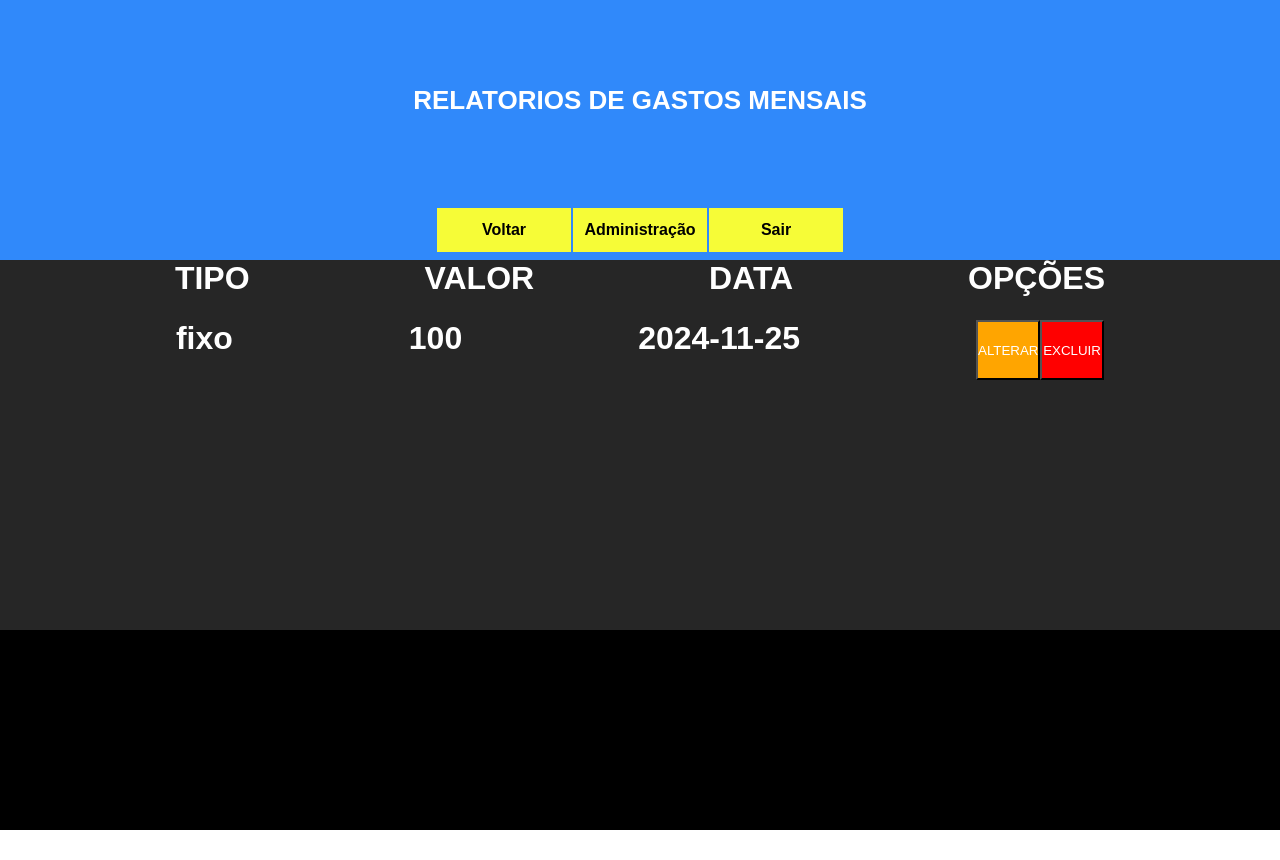
After one commit to 1ustavo/valor, a PHP site: page /lista-pag.php in a window 1280 px wide. The commit adds this page. Run offline with PHP 8.4, Linux system fonts and the light colour scheme; the visitor is signed in with stand-in values (Sample User, id 1).

Commit message:
excluir/alterar

```diff
--- /dev/null
+++ b/lista-pag.php
@@ -0,0 +1,28 @@
+<?php
+    session_start();
+    include 'header.php';
+    if(!isset($_SESSION['logado'])){
+        header('location:index.php');
+    }
+?>
+    <main style="background-color:#262626">
+       <div class="tabela-pag">
+        <div class="tabela-forma">
+        <h1>TIPO</h1>
+        <h1>VALOR</h1>
+        <h1>DATA</h1>
+        <h1>OPÇÕES</h1>
+        </div>
+        <div class="tabela-resultado">
+                <h1>fixo</h1>
+                <h1>100</h1>
+                <h1>2024-11-25</h1>
+           <div class="botao-tabela"><button style="background-color:orange; color: white;">ALTERAR</button>
+            <button style="background-color:red; color: white;">EXCLUIR</button></div>
+
+        </div>
+       </div>
+        </main>
+    <?php
+    include 'footer.php';
+ ?>
--- a/style.css
+++ b/style.css
@@ -4,6 +4,7 @@
     padding: 0;
     font-family: Arial, Helvetica, sans-serif;
 }
+
 header{
     width: 100%;
     height: 200px;
@@ -183,6 +184,9 @@ form{
     flex-direction: column;
     justify-content: space-evenly;
 }
+select{
+    height: 40px;
+}
 
 form input{
     outline: 0;
@@ -199,6 +203,40 @@ form h1{
 .submit{
     background-color: #a6ccfe;
 }
+.tabela-pag{
+    width: 100%;
+    height: 600px;
+    display: flex;
+    flex-direction: column;
+    color: white;
+}
+.tabela-forma{
+    width: 100%;
+    display: flex;
+    height:60px;
+    justify-content: space-evenly;
+    /* border: 1px solid white; */
+}
+.tabela-resultado{
+    width: 100%;
+    height: 60px;
+    display: flex;
+    /* flex-direction: column; */
+    /* border: 1px solid red; */
+    justify-content: space-evenly;
+}
+.botao-tabela{
+    width: 10%;
+    /* border: 1px solid yellow; */
+    height: 60px;
+    display: flex;
+    flex-direction: row;
+}
+.botao-tabela button{
+    width: 50%;
+
+}
+
 
 /* responsivo */
 @media (max-width: 480px){
```
Also changed, not shown: adm.php (+6 -6 lines), envia-pagamentos.php (added, +20 -0 lines), form-cadganhos.php (added, +32 -0 lines).
